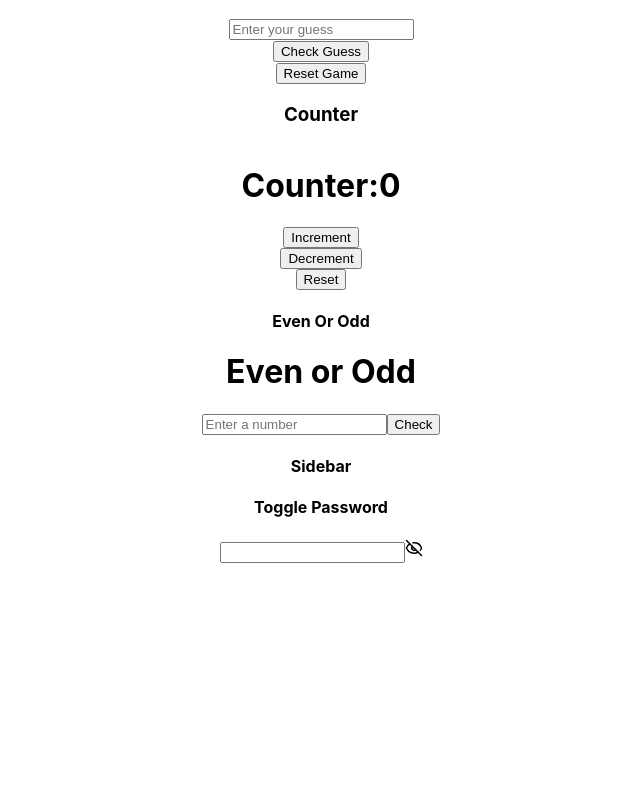
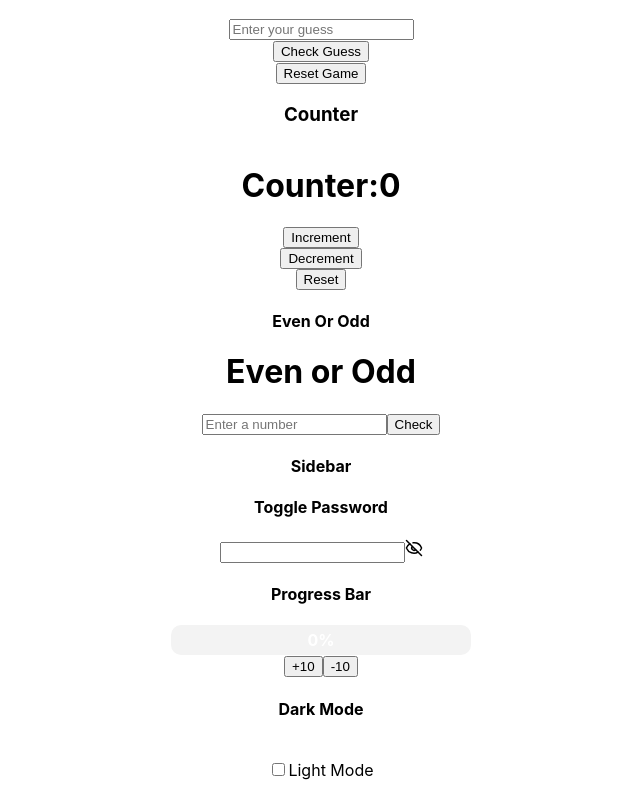
Before and after one commit to subhanbasha9494/ReactMachineCoding, a React (Create React App) app: page / in a window 1280 px wide. Shown: the part 425-1225 px from the top of the page, without its empty margins (319-959 px from the left). Before the commit the page ends 988 px from the top, so only its background shows below. Built offline with nearby package versions, Linux system fonts and the light colour scheme.

Commit message:
added progressbar and darkMode code

```diff
--- a/src/App.js
+++ b/src/App.js
@@ -6,6 +6,8 @@ import Counter from './components/Counter';
 import EvenorOdd from './components/EvenorOdd';
 import Sidebar from './components/Sidebar';
 import Togglepassword from './components/Togglepassword';
+import ProgressBar from './components/Progressbar';
+import DarkMode from './components/DarkMode';
 
 function App() {
   const items = [
@@ -40,6 +42,10 @@ function App() {
       <Sidebar />
       <h4>Toggle Password</h4>
       <Togglepassword />
+      <h4>Progress Bar</h4>
+      <ProgressBar />
+      <h4>Dark Mode</h4>
+      <DarkMode />
     </div>
   );
 
--- /dev/null
+++ b/src/components/DarkMode.js
@@ -0,0 +1,18 @@
+import { useState } from "react";
+
+const DarkMode = () => {
+
+    const [darkMode, setDarkMode] = useState(false);
+
+    const handleToggle = (event) => {
+        setDarkMode(!darkMode);
+    }
+    return (
+        <div style={{ backgroundColor: darkMode ? '#333' : '#fff', color: darkMode ? '#fff' : '#000', padding: '20px', borderRadius: '5px' }}>
+            <input type="checkbox" checked={darkMode} id="darkModeToggle" onChange={handleToggle} />
+            <label htmlFor="darkModeToggle">{darkMode ? 'Dark Mode' : 'Light Mode'}</label>
+        </div>
+    )
+}
+
+export default DarkMode;
--- /dev/null
+++ b/src/components/Progressbar.js
@@ -0,0 +1,36 @@
+import { useState } from 'react'
+const ProgressBar = () => {
+
+    const [progressVal, setProgressVal] = useState(0);
+
+    const handlePlusBy10 = () => {
+        setProgressVal(prev => Math.min(prev + 10, 100));
+    }
+
+    const handleMinusBy10 = () => {
+        setProgressVal(prev => Math.max(prev - 10, 0));
+    }
+
+    const getBarColor = () => {
+        if (progressVal < 30) {
+            return 'red';
+        } else if (progressVal < 80) {
+            return 'yellow';
+        } else {
+            return 'green';
+        }
+    }
+    return (
+        <div style={{ width: '300px', margin: '20px auto' }}>
+            <div style={{ height: '30px', backgroundColor: '#f3f3f3', borderRadius: '10px', overflow: 'hidden' }}>
+                <div className="progress-bar" style={{ height: '100%', width: `${progressVal}%`, backgroundColor: getBarColor() }}>
+                    <span style={{ position: 'absolute', left: '50%', transform: 'translateX(-50%)', color: '#fff', padding: '5px', fontWeight: 'bold' }}>{progressVal}%</span>
+                </div>
+            </div>
+            <button onClick={handlePlusBy10}>+10</button>
+            <button onClick={handleMinusBy10}>-10</button>
+        </div>
+    )
+}
+
+export default ProgressBar;
```
